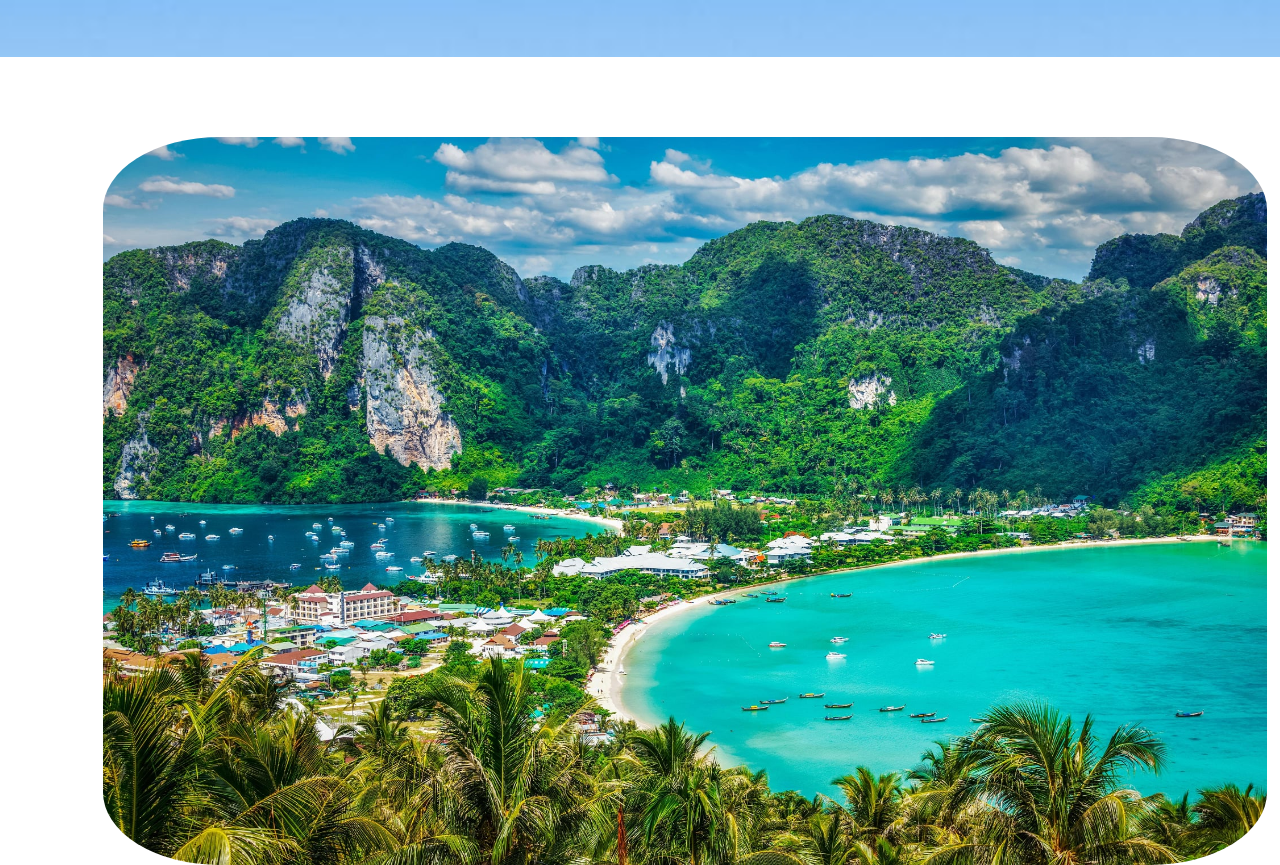
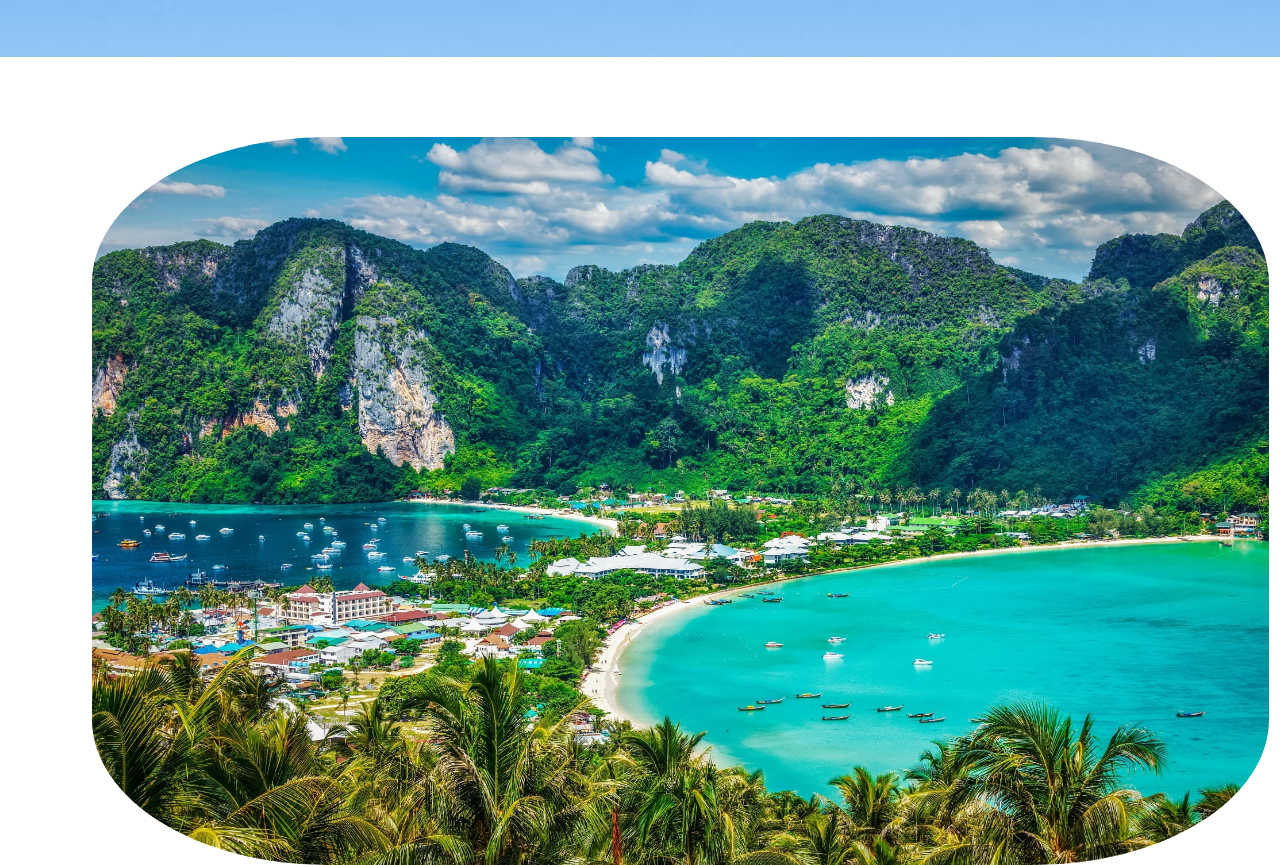
Before and after one commit to indenterror20/Project-Tourism-Travel-Guide, a plain HTML site: page index.html in a window 1280 px wide. Shown: the part 680-1545 px from the top of the page. Drawn offline with Linux system fonts and the light colour scheme.

Commit message:
figuring out

```diff
--- a/styles/landingpage.css
+++ b/styles/landingpage.css
@@ -171,8 +171,8 @@ nav a:hover {
 }
 
 .about-description img{
-    width: 91vw;
+    margin-left: -1%;
+    width: 92vw;
     height: 91vh;
-    align-content: center;
-    border-radius: 10%;
+    border-radius: 20%;
 }
```
